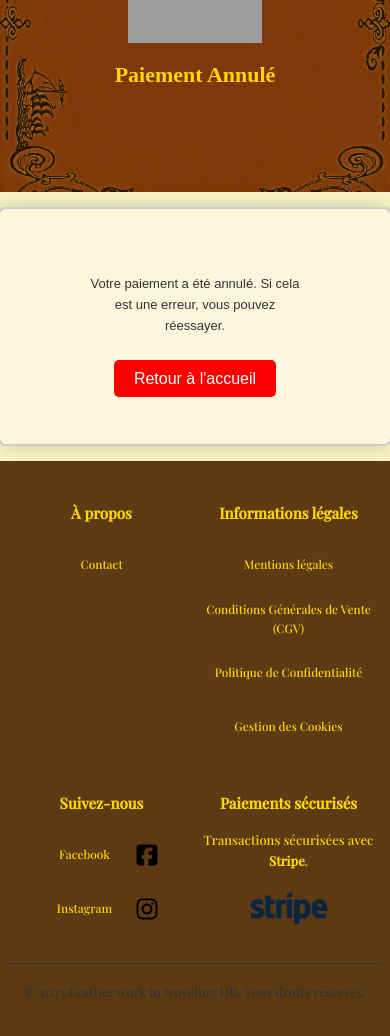
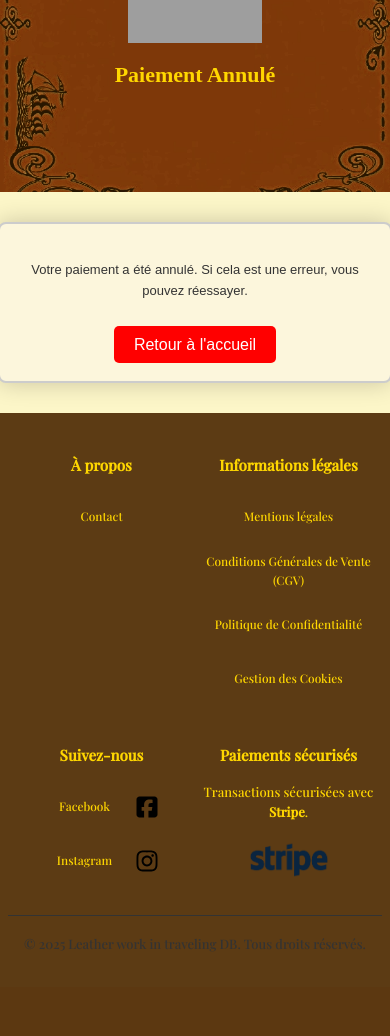
Before and after one commit to peter-francois/leatherwork-in-traveling-db, a Django app: page /fr/paiement_annule/ in a window 390 px wide. Shown: the part 177-1213 px from the top of the page. After the commit the page ends 1128 px from the top, so only its background shows below. Run offline with Django 5.2, Linux system fonts and the light colour scheme; parts of the project's set-up code (start-up, migrations or seed data) failed here and were passed over; some web fonts are replaced; grey boxes are pictures that could not be loaded.

Commit message:
style: update style for main

```diff
--- a/core/static/core/style.css
+++ b/core/static/core/style.css
@@ -1144,6 +1144,10 @@ h2.product-name {
 
 @media only screen and (max-width: 1182px) {
   /*Common*/
+  main {
+  padding: 1rem 2rem;
+  }
+
   .title_and_logo {
     padding: 40px 70px;
   }
@@ -1336,7 +1340,7 @@ h2.product-name {
 
 @media only screen and (max-width: 768px) {
   main {
-    margin: 15px 0px;
+    padding: 0.5rem 1rem;
   }
   section {
     padding: 5px;
@@ -1649,6 +1653,10 @@ h2.product-name {
 }
 
 @media only screen and (max-width: 500px) {
+
+    main {
+    padding: 0.2rem 0.5rem;
+  }
   /*Header*/
   h1 {
     font-size: 22px;
```
